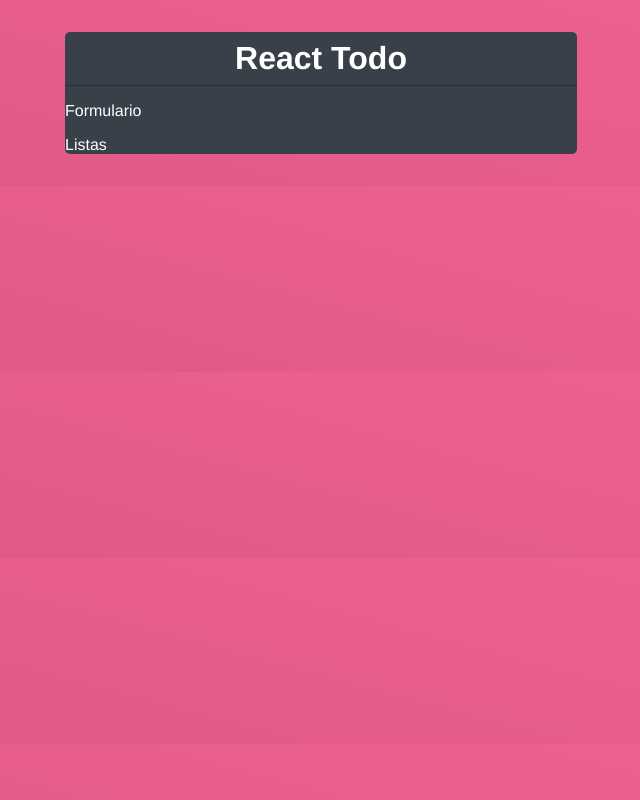
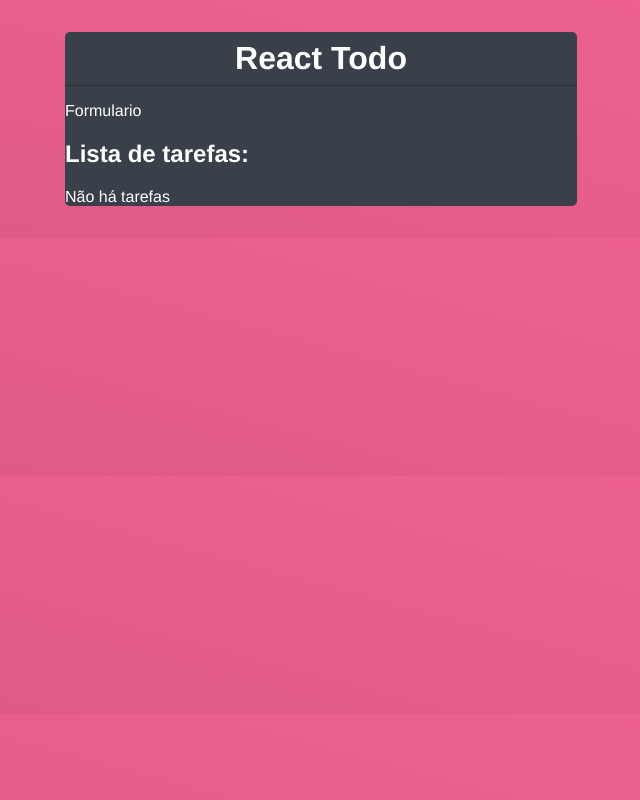
Before and after one commit to Danielecarn/To-Do-List, a React (Create React App) app in the folder to_do/: page / in a window 1280 px wide. Shown: the whole page, without its empty margins (319-959 px from the left). Built offline with nearby package versions, Linux system fonts and the light colour scheme.

Commit message:
Condição quando não tem tarefas

```diff
--- a/to_do/src/App.js
+++ b/to_do/src/App.js
@@ -20,7 +20,8 @@
         <p>Formulario</p>
       </div>
       <div className="list-todo">
-        <p>Listas</p>
+        <h2>Lista de tarefas:</h2>
+        {todos.length === 0 && <p>Não há tarefas</p>}
       </div>
     </div>
   );
```
